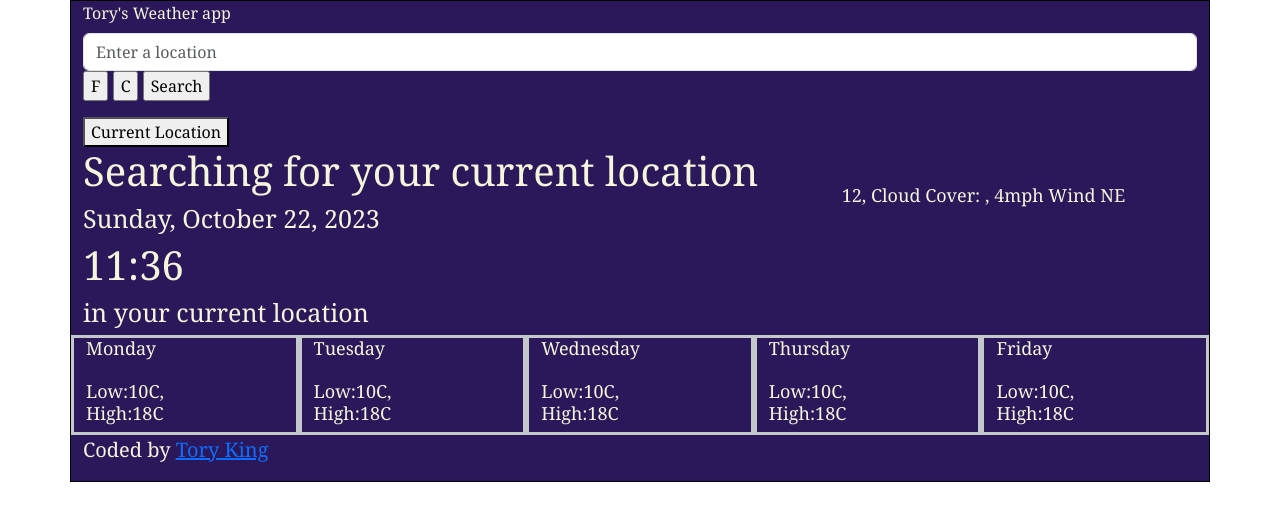
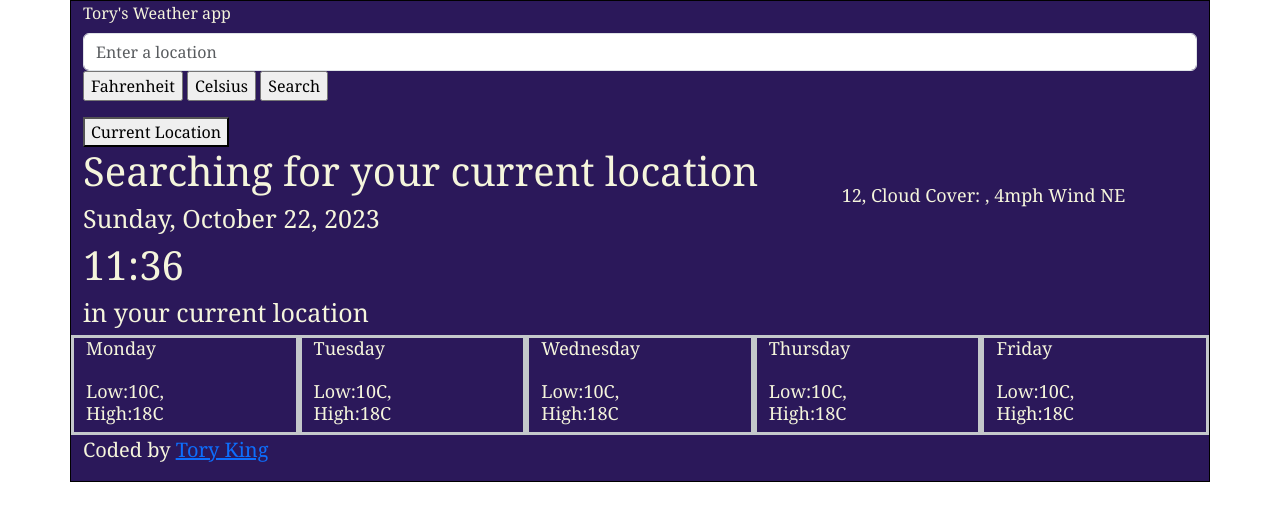
Before and after one commit to ToryK96/Torys-weather-app, a plain HTML site: page index.html in a window 1280 px wide. Drawn offline with nearby package versions, Linux system fonts and the light colour scheme.

Commit message:
changed "f" and "C" to words

```diff
--- a/index.html
+++ b/index.html
@@ -31,8 +31,8 @@
             id="search-location-text"
             placeholder="Enter a location"
           />
-          <input type = "submit" id="convert-far" value="F"/>
-          <input type = "submit" id="convert-cel" value="C"/>
+          <input type = "submit" id="convert-far" value="Fahrenheit"/>
+          <input type = "submit" id="convert-cel" value="Celsius"/>
           <input type="submit" id="search-location" value="Search" />
         </div>
       </form>
```
